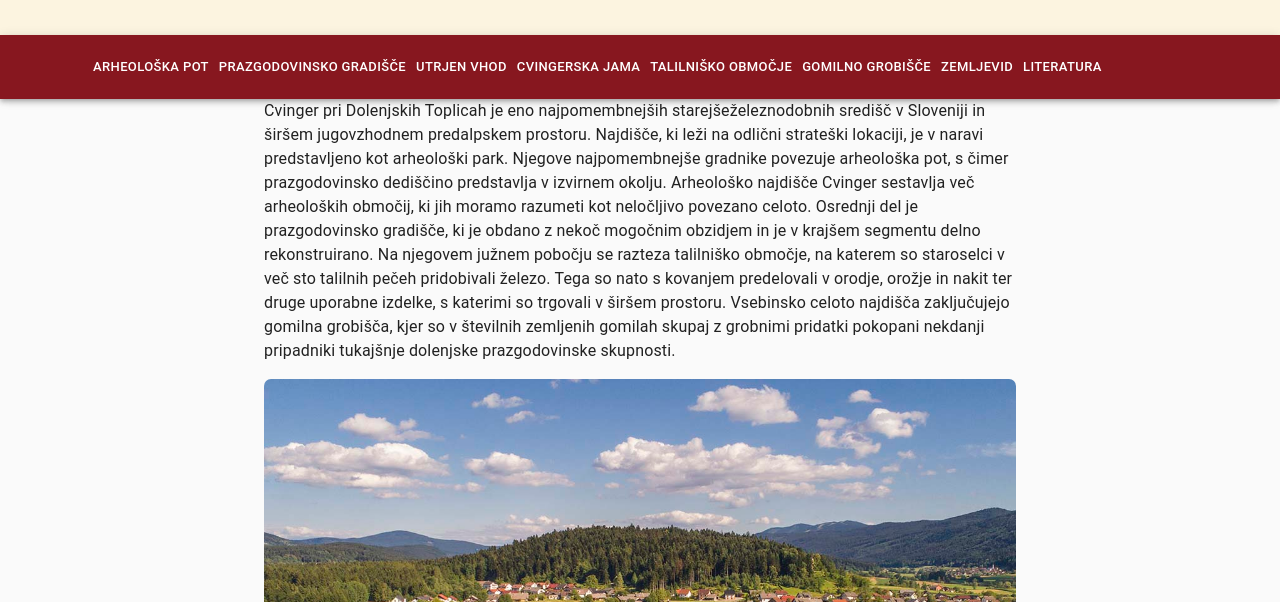
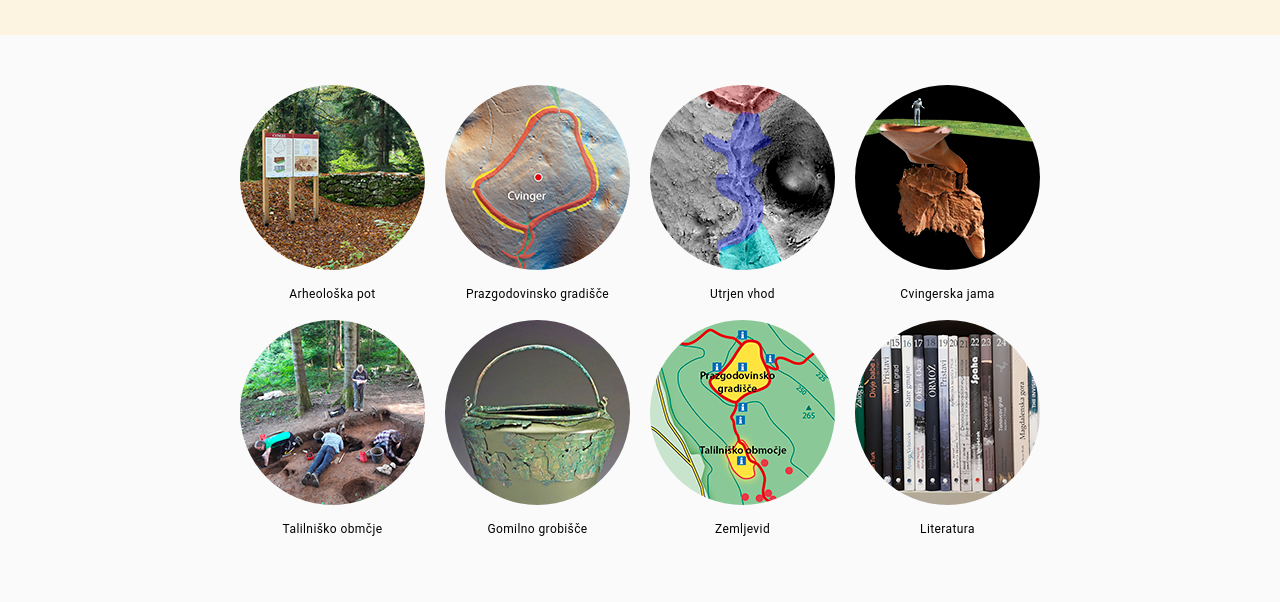
Before and after one commit to lukaprsina/cvinger, a Gatsby site: page / in a window 1280 px wide. Shown: the part 165-767 px from the top of the page. Built offline with nearby package versions, Linux system fonts and the light colour scheme; Gatsby itself is replaced by a stand-in of ours.

Commit message:
before new linux

```diff
--- a/package.json
+++ b/package.json
@@ -3,7 +3,6 @@
   "private": true,
   "description": "A simple starter to get up and developing quickly with Gatsby",
   "version": "0.1.0",
-  "homepage": "https://lukaprsina.github.io/cvinger-gatsby",
   "author": "Kyle Mathews <mathews.kyle@gmail.com>",
   "dependencies": {
     "@material-ui/core": "^4.11.3",
@@ -16,10 +15,13 @@
     "gatsby-source-filesystem": "^2.11.0",
     "gatsby-transformer-sharp": "^2.12.0",
     "gh-pages": "^3.1.0",
+    "leaflet": "^1.7.1",
     "prop-types": "^15.7.2",
     "react": "^16.12.0",
     "react-dom": "^16.12.0",
     "react-helmet": "^6.1.0",
+    "react-spring": "^8.0.27",
+    "react-use-gesture": "^9.1.3",
     "typescript": "^4.1.5"
   },
   "devDependencies": {
@@ -33,7 +35,6 @@
     "build": "gatsby build",
     "develop": "gatsby develop",
     "format": "prettier --write \"**/*.{js,jsx,ts,tsx,json,md}\"",
-    "deploy": "gh-pages -d public",
     "start": "npm run develop",
     "serve": "gatsby serve",
     "clean": "gatsby clean",
--- a/src/components/Article.js
+++ b/src/components/Article.js
@@ -26,6 +26,7 @@ const theme = createMuiTheme({
 const useStyles = makeStyles({
     container: {
         maxWidth: "800px",
+        padding: "0",
     },
 
     title: {
@@ -34,14 +35,14 @@ const useStyles = makeStyles({
     },
 })
 
-export default function Article({ title, children }) {
+export default function Article({ title, noNavbar, children }) {
     const classes = useStyles()
     return (
         <>
             <CssBaseline />
             <ThemeProvider theme={theme}>
                 <Header />
-                <Navbar />
+                {noNavbar ? null : <Navbar />}
                 <Container className={classes.container}>
                     {title ? (
                         <Typography variant="h2" className={classes.title}>
--- /dev/null
+++ b/src/components/HomeNavbar.js
@@ -0,0 +1,95 @@
+import React, { useState } from "react"
+import { Typography, makeStyles } from "@material-ui/core"
+import { useSpring, animated, config } from "react-spring"
+
+import pot from "../images/home/krogci/01_pot.png"
+import gradisce from "../images/home/krogci/02_gradisce.png"
+import vhod from "../images/home/krogci/03_vhod.png"
+import jama from "../images/home/krogci/04_jama.png"
+import talilnice from "../images/home/krogci/05_talilnice.png"
+import gomile from "../images/home/krogci/06_gomile.png"
+import zemljevid from "../images/home/krogci/07_zemljevid.png"
+import literatura from "../images/home/krogci/08_literatura.png"
+import { Link } from "gatsby"
+
+const useStyles = makeStyles({
+    container: {
+        display: "flex",
+        flexFlow: "row wrap",
+        margin: "50px 0",
+        justifyContent: "space-between",
+    },
+
+    item: {
+        display: "flex",
+        flexFlow: "column nowrap",
+        textDecoration: "none",
+    },
+
+    text: {
+        margin: "15px 0",
+        textAlign: "center",
+        color: "black",
+    },
+
+    image: {
+        borderRadius: "50%",
+        overflow: "hidden",
+    },
+})
+
+export default () => {
+    const classes = useStyles()
+    return (
+        <div className={classes.container}>
+            <Item image={pot} text="Arheološka pot" to="pot" />
+            <Item
+                image={gradisce}
+                text="Prazgodovinsko gradišče"
+                to="gradisce"
+            />
+            <Item image={vhod} text="Utrjen vhod" to="vhod" />
+            <Item image={jama} text="Cvingerska jama" to="jama" />
+
+            <Item image={talilnice} text="Talilniško obmčje" to="talilnice" />
+            <Item image={gomile} text="Gomilno grobišče" to="gomile" />
+            <Item image={zemljevid} text="Zemljevid" to="zemljevid" />
+            <Item image={literatura} text="Literatura" to="literatura" />
+        </div>
+    )
+}
+
+function Item({ image, text, to }) {
+    const classes = useStyles()
+    const [mouseHover, setMouseHover] = useState(false)
+
+    const { brightness, scale } = useSpring(
+        { brightness: mouseHover ? 1.2 : 1, scale: mouseHover ? 1.05 : 1 },
+        config.wobbly
+    )
+
+    return (
+        <Link
+            className={classes.item}
+            to={to}
+            onMouseEnter={() => setMouseHover(true)}
+            onMouseLeave={() => setMouseHover(false)}
+        >
+            <animated.img
+                src={image}
+                alt={text}
+                width="185px"
+                height="185px"
+                className={classes.image}
+                style={{
+                    filter: brightness.interpolate(num => `brightness(${num})`),
+
+                    transform: scale.interpolate(num => `scale(${num})`),
+                }}
+            />
+            <Typography variant="caption" className={classes.text}>
+                {text}
+            </Typography>
+        </Link>
+    )
+}
--- a/src/pages/index.js
+++ b/src/pages/index.js
@@ -1,14 +1,17 @@
 import React from "react"
-import { Typography } from "@material-ui/core"
 import Article from "../components/Article"
 import Image from "../components/Image"
+import HomeNavbar from "../components/HomeNavbar"
+
+import { Typography } from "@material-ui/core"
 
 import panorama from "../images/home/panorama.jpg"
 import pot1 from "../images/home/pot1.jpg"
 
 export default () => {
     return (
-        <Article>
+        <Article noNavbar>
+            <HomeNavbar />
             <Typography variant="body1" paragraph>
                 Cvinger pri Dolenjskih Toplicah je eno najpomembnejših
                 starejšeželeznodobnih središč v Sloveniji in širšem jugovzhodnem
```
Also changed, not shown: src/pages/zemljevid.js (+54 -12 lines), 1 other file.
